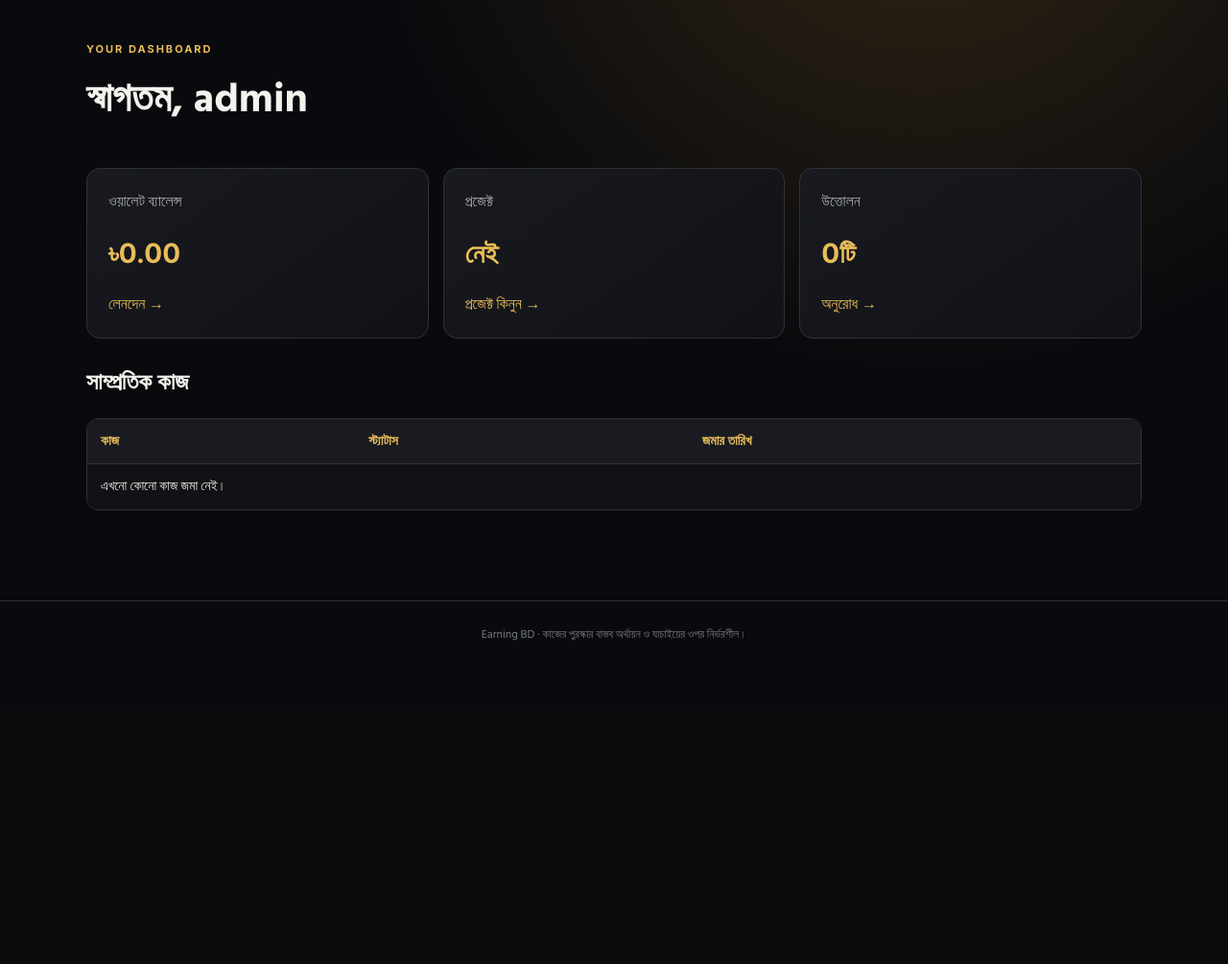
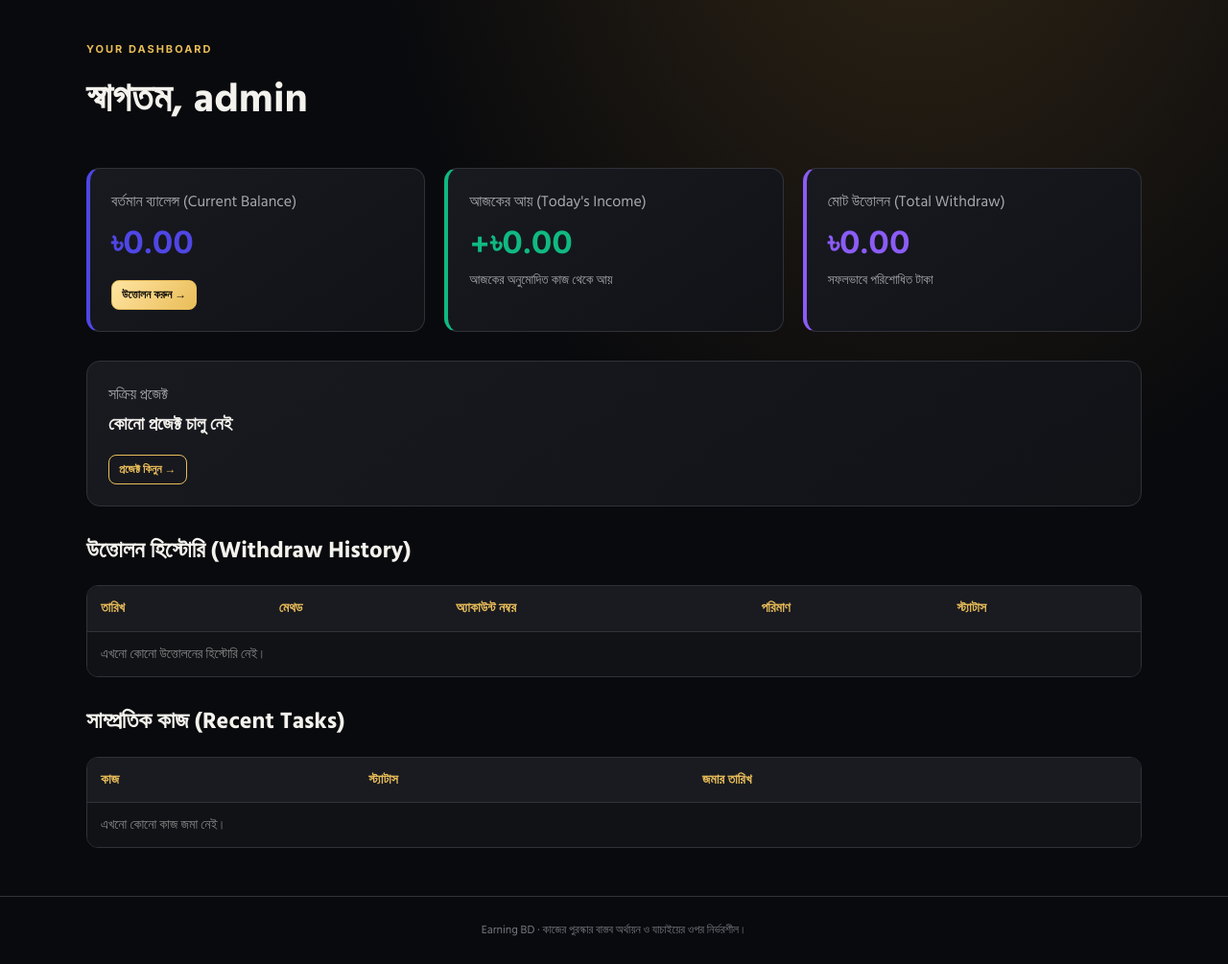
Before and after one commit to Monirul64/Earningbd, a Flask app: page /dashboard in a window 1280 px wide. Shown: the part 59-1064 px from the top of the page at 96% size. Before the commit the page ends 727 px from the top, so only its background shows below. Run offline with Flask 3, Linux system fonts and the light colour scheme; a user stored in the database is signed in; some libraries are stand-ins or nearby versions.

Commit message:
Refactor dashboard layout and card styles
Updated the dashboard to improve layout and styling of various cards, including current balance, today's income, and active projects. Enhanced the presentation of recent tasks and withdrawal history.

```diff
--- a/templates/dashboard.html
+++ b/templates/dashboard.html
@@ -1,4 +1,3 @@
-
 {% extends "base.html" %}
 
 {% block content %}
@@ -6,87 +5,126 @@
     <!-- Dashboard Header -->
     <div class="pagehead">
         <span class="eyebrow">YOUR DASHBOARD</span>
-
-        <h1>
-            স্বাগতম, {{ current_user.username }}
-        </h1>
+        <h1>স্বাগতম, {{ current_user.username }}</h1>
     </div>
 
-    <!-- Dashboard Cards -->
-    <div class="grid">
+    <!-- Stats Cards Grid -->
+    <div class="grid" style="grid-template-columns: repeat(auto-fit, minmax(240px, 1fr)); gap: 20px; margin-bottom: 30px;">
 
-        <!-- Wallet Balance Card -->
-        <div class="card">
-            <span class="muted">ওয়ালেট ব্যালেন্স</span>
-
-            <h2>{{ balance|money }}</h2>
-
-            <a href="{{ url_for('wallet') }}">
-                লেনদেন →
+        <!-- Current Balance Card -->
+        <div class="card" style="border-left: 4px solid #4f46e5;">
+            <span class="muted">বর্তমান ব্যালেন্স (Current Balance)</span>
+            <h2 style="font-size: 2rem; color: #4f46e5; margin: 10px 0;">{{ balance|money }}</h2>
+            <a href="{{ url_for('withdraw') }}" class="btn small" style="margin-top: 10px; display: inline-block;">
+                উত্তোলন করুন →
             </a>
         </div>
 
-        <!-- Project Card -->
-        <div class="card">
-            <span class="muted">প্রজেক্ট</span>
-
-            <h2>
-                {% if purchases %}সক্রিয় ({{ purchases|length|bn }}টি){% else %}নেই{% endif %}
-            </h2>
-
-            {% for p in purchases %}
-
-                <p>
-                    <b>প্রজেক্ট {{ loop.index|bn }} · ৳{{ p.price|bn }}</b><br>
-                    দিন {{ current_day(p)|bn }} / {{ project_days|bn }}
-                    · মেয়াদ শেষ: {{ p.ends_at.strftime("%d-%m-%Y") }}<br>
-                    <a href="{{ url_for('tasks', purchase=p.id) }}">
-                        আজকের কাজ →
-                    </a>
-                </p>
-
-            {% endfor %}
-
-            <a href="{{ url_for('buy') }}">
-                {{ "আরও প্রজেক্ট কিনুন →" if purchases else "প্রজেক্ট কিনুন →" }}
-            </a>
+        <!-- Today's Income Card -->
+        <div class="card" style="border-left: 4px solid #10b981;">
+            <span class="muted">আজকের আয় (Today's Income)</span>
+            <h2 style="font-size: 2rem; color: #10b981; margin: 10px 0;">+{{ today_income|money }}</h2>
+            <p class="muted" style="font-size: 0.85rem; margin: 0;">আজকের অনুমোদিত কাজ থেকে আয়</p>
         </div>
 
-        <!-- Withdrawal Card -->
-        <div class="card">
-            <span class="muted">উত্তোলন</span>
-
-            <h2>{{ payouts|length }}টি</h2>
-
-            <a href="{{ url_for('withdraw') }}">
-                অনুরোধ →
-            </a>
+        <!-- Total Withdraw Card -->
+        <div class="card" style="border-left: 4px solid #8b5cf6;">
+            <span class="muted">মোট উত্তোলন (Total Withdraw)</span>
+            <h2 style="font-size: 2rem; color: #8b5cf6; margin: 10px 0;">{{ total_withdraw|money }}</h2>
+            <p class="muted" style="font-size: 0.85rem; margin: 0;">সফলভাবে পরিশোধিত টাকা</p>
         </div>
 
     </div>
 
+    <!-- Active Projects Section -->
+    <div class="card" style="margin-bottom: 30px;">
+        <span class="muted">সক্রিয় প্রজেক্ট</span>
+        <h3 style="margin-top: 5px;">
+            {% if purchases %}সক্রিয় ({{ purchases|length|bn }}টি){% else %}কোনো প্রজেক্ট চালু নেই{% endif %}
+        </h3>
+
+        {% for p in purchases %}
+            <div style="padding: 12px; background: rgba(0,0,0,0.03); border-radius: 8px; margin-top: 10px;">
+                <p style="margin: 0;">
+                    <b>প্রজেক্ট {{ loop.index|bn }} · {{ p.price|money }}</b><br>
+                    দিন {{ current_day(p)|bn }} / {{ project_days|bn }}
+                    · মেয়াদ শেষ: {{ p.ends_at.strftime("%d-%m-%Y") }}<br>
+                    <a href="{{ url_for('tasks', purchase=p.id) }}" style="font-weight: bold; margin-top: 5px; display: inline-block;">
+                        আজকের কাজ করুন →
+                    </a>
+                </p>
+            </div>
+        {% endfor %}
+
+        <div style="margin-top: 15px;">
+            <a href="{{ url_for('buy') }}" class="btn small secondary">
+                {{ "আরও প্রজেক্ট কিনুন →" if purchases else "প্রজেক্ট কিনুন →" }}
+            </a>
+        </div>
+    </div>
+
+    <!-- Withdraw History Section -->
+    <div class="sectionhead">
+        <h2>উত্তোলন হিস্টোরি (Withdraw History)</h2>
+    </div>
+
+    <div class="tablewrap" style="margin-bottom: 30px;">
+        <table>
+            <thead>
+                <tr>
+                    <th>তারিখ</th>
+                    <th>মেথড</th>
+                    <th>অ্যাকাউন্ট নম্বর</th>
+                    <th>পরিমাণ</th>
+                    <th>স্ট্যাটাস</th>
+                </tr>
+            </thead>
+            <tbody>
+                {% for p in payouts %}
+                    <tr>
+                        <td>{{ p.created_at.strftime("%d-%m-%Y %H:%M") }}</td>
+                        <td><b>{{ p.method }}</b></td>
+                        <td><code>{{ p.account_number }}</code></td>
+                        <td><b>{{ p.amount|money }}</b></td>
+                        <td>
+                            {% if p.status == 'paid' %}
+                                <span class="status" style="background: #d1fae5; color: #065f46; padding: 4px 8px; border-radius: 4px;">পেমেন্ট সম্পন্ন (Paid)</span>
+                            {% elif p.status == 'pending' %}
+                                <span class="status" style="background: #fef3c7; color: #92400e; padding: 4px 8px; border-radius: 4px;">অপেক্ষমাণ (Pending)</span>
+                            {% else %}
+                                <span class="status" style="background: #fee2e2; color: #991b1b; padding: 4px 8px; border-radius: 4px;">বাতিল (Rejected)</span>
+                            {% endif %}
+                        </td>
+                    </tr>
+                {% else %}
+                    <tr>
+                        <td colspan="5" style="text-center; color: #888;">
+                            এখনো কোনো উত্তোলনের হিস্টোরি নেই।
+                        </td>
+                    </tr>
+                {% endfor %}
+            </tbody>
+        </table>
+    </div>
+
     <!-- Recent Tasks Section -->
     <div class="sectionhead">
-        <h2>সাম্প্রতিক কাজ</h2>
+        <h2>সাম্প্রতিক কাজ (Recent Tasks)</h2>
     </div>
 
-    <!-- Recent Tasks Table -->
     <div class="tablewrap">
         <table>
-
+            <thead>
                 <tr>
                     <th>কাজ</th>
                     <th>স্ট্যাটাস</th>
                     <th>জমার তারিখ</th>
                 </tr>
-
+            </thead>
+            <tbody>
                 {% for s in recent %}
-
                     <tr>
-                    <td>
-                        {{ s.task.title }}
-                    </td>
-
+                        <td>{{ s.task.title }}</td>
                         <td>
                             {{
                                 {
@@ -96,22 +134,16 @@
                                 }.get(s.status, s.status)
                             }}
                         </td>
-
-                    <td>
-                        {{ s.created_at.strftime("%d-%m-%Y") }}
-                    </td>
+                        <td>{{ s.created_at.strftime("%d-%m-%Y") }}</td>
                     </tr>
-
                 {% else %}
-
                     <tr>
-                    <td colspan="3">
+                        <td colspan="3" style="text-center; color: #888;">
                             এখনো কোনো কাজ জমা নেই।
                         </td>
                     </tr>
-
                 {% endfor %}
-
+            </tbody>
         </table>
     </div>
 
```
Lines whose indentation alone changed are shown as unchanged.
